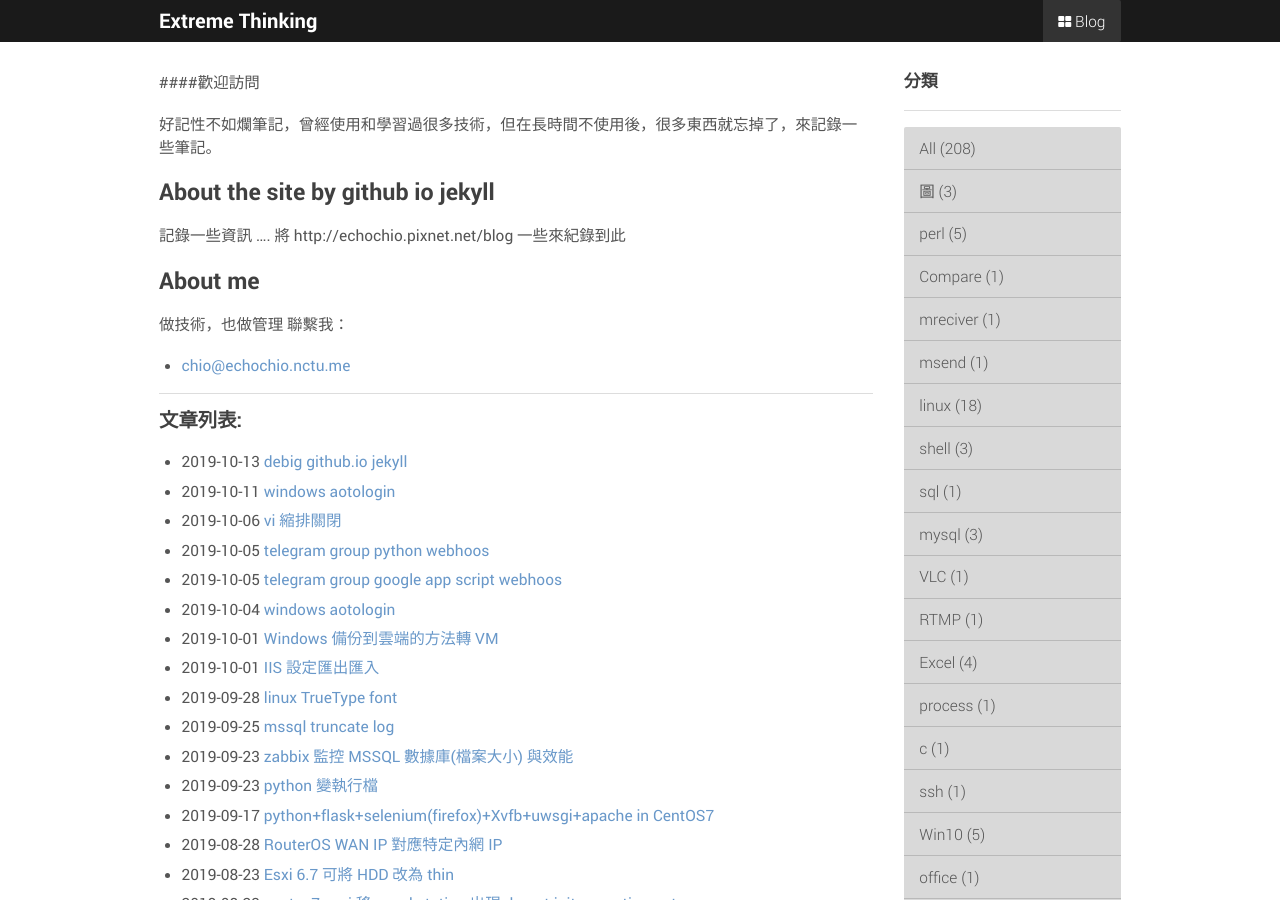
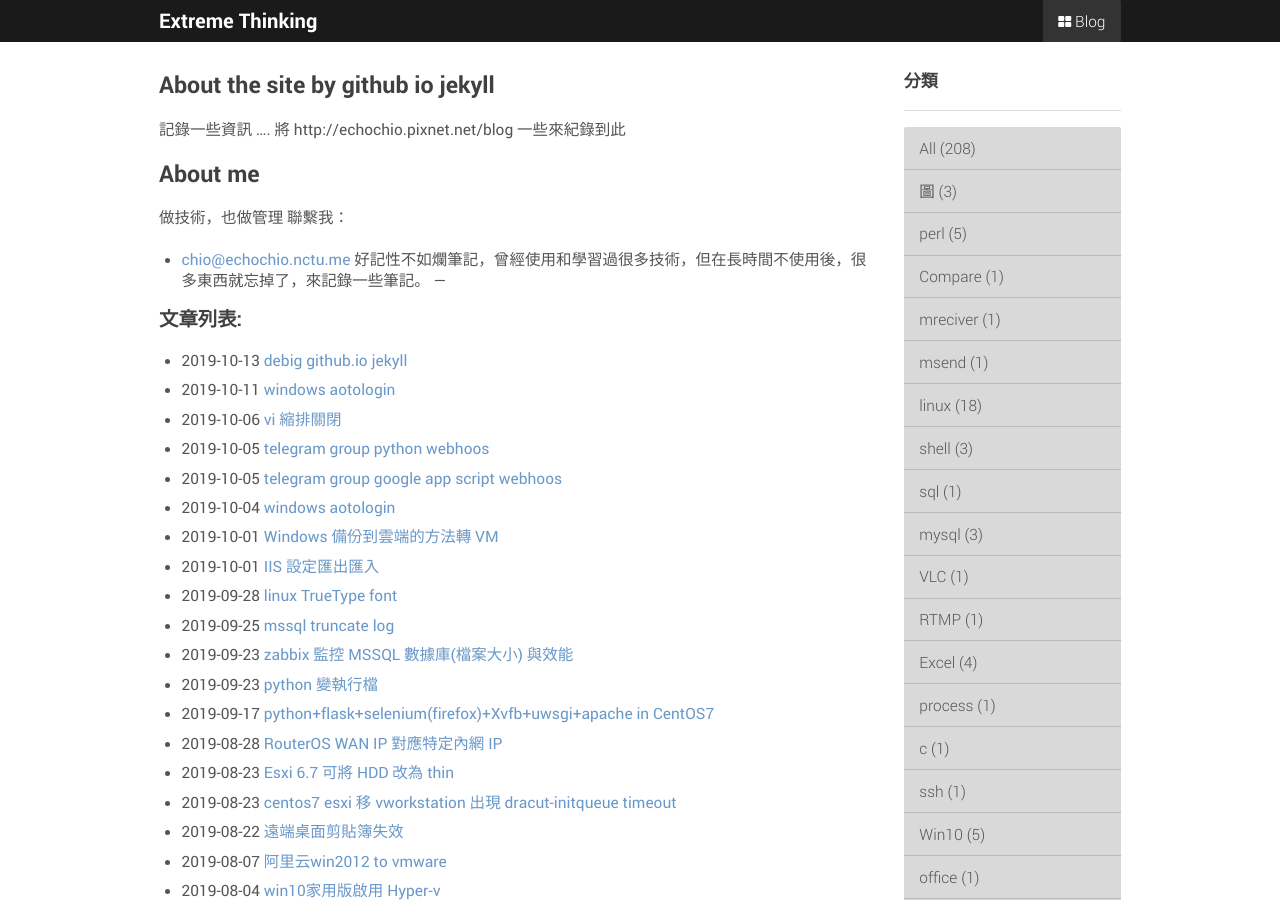
Before and after one commit to echochio-tw/echochio-tw.github.io, a Jekyll site: the page built from index.md, in a window 1280 px wide and 900 px high. Built offline with Jekyll 4.4.1, drawn with Linux system fonts in a browser that asks for light colours.

Commit message:
Update index.md

```diff
--- a/index.md
+++ b/index.md
@@ -3,21 +3,12 @@ layout: default
 title: Welcome
 whereami: index
 ---
-
-####歡迎訪問
-
+### About the site by github io jekyll
+記錄一些資訊 .... 將 http://echochio.pixnet.net/blog 一些來紀錄到此
+### About me
+做技術，也做管理 聯繫我：
+*  [chio@echochio.nctu.me](mailto:chio@echochio.nctu.me)
 好記性不如爛筆記，曾經使用和學習過很多技術，但在長時間不使用後，很多東西就忘掉了，來記錄一些筆記。
-
-### About the site by github io jekyll
-
-記錄一些資訊 .... 將 http://echochio.pixnet.net/blog 一些來紀錄到此
-
-### About me
-
-做技術，也做管理 聯繫我：
-
-*  [chio@echochio.nctu.me](mailto:chio@echochio.nctu.me)
-
 ---
 
 #### 文章列表:
```
